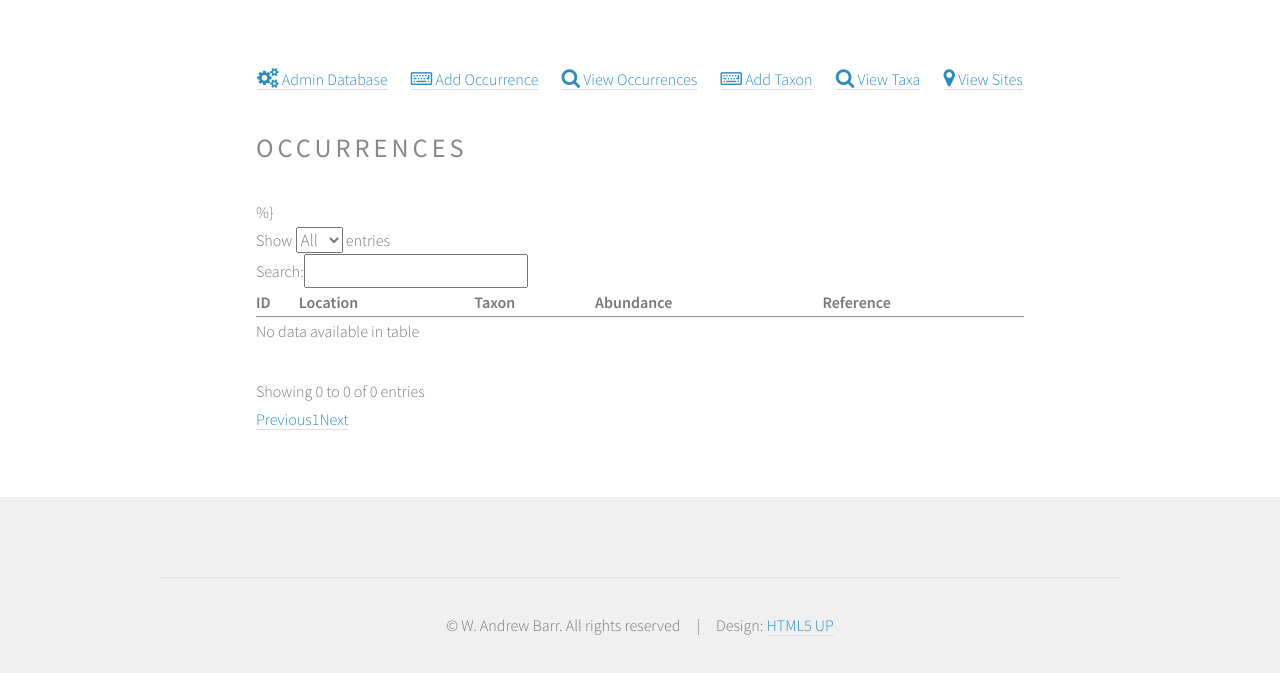
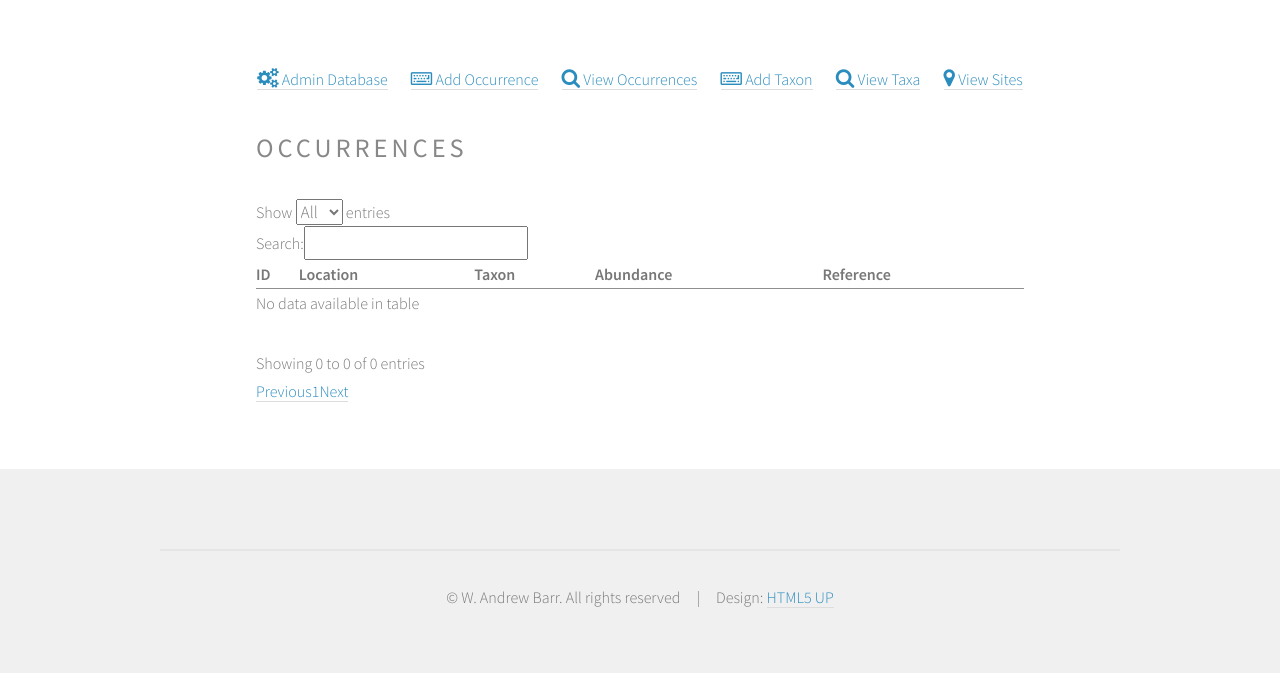
Before and after one commit to wabarr/census-paleo, a Django app: page /occurrences/ in a window 1280 px wide. Shown: the top 673 px of the page. Run offline with Django 3.2, Linux system fonts and the light colour scheme; the visitor is signed in with stand-in values (Sample User, id 1); data that the repository does not hold is empty; parts of the project's set-up code (start-up, migrations or seed data) failed here and were passed over; some libraries are stand-ins or nearby versions.

Commit message:
fix typo

```diff
--- a/census_paleo/templates/occurrence_list.html
+++ b/census_paleo/templates/occurrence_list.html
@@ -16,11 +16,11 @@
 								<div id="content" class="12u skel-cell-mainContent">
 
 									<!-- Post -->
-										<article class="is-post">
+										<div class="is-post">
                                         <h2>Occurrences</h2>
-                                        <table id="occurrence-table" style="display: none; width: 100%" class="display compact">
+                                        <table id="occurrence-table" style="display: none; width: 100%;" class="display compact">
                                             <thead>
-                                                <tr class="headerRow"><td>ID</td><td>Location</td><td>Taxon</td><td>Abundance</td><td>Reference</td> %}</tr>
+                                                <tr class="headerRow"><td>ID</td><td>Location</td><td>Taxon</td><td>Abundance</td><td>Reference</td></tr>
                                             </thead>
                                             <tbody>
                                                 {% for object in object_list %}
@@ -35,7 +35,7 @@
                                             </tbody>
                                         </table>
 
-										</article>
+										</div>
 
 								</div>
 
```
